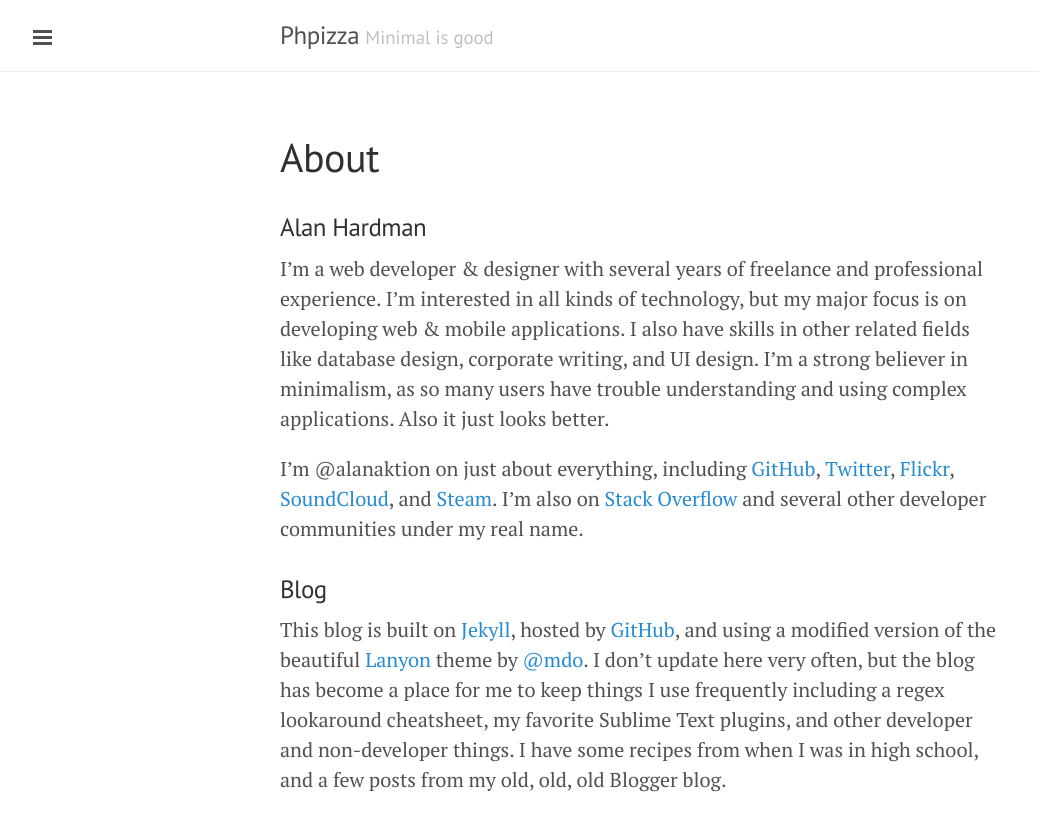
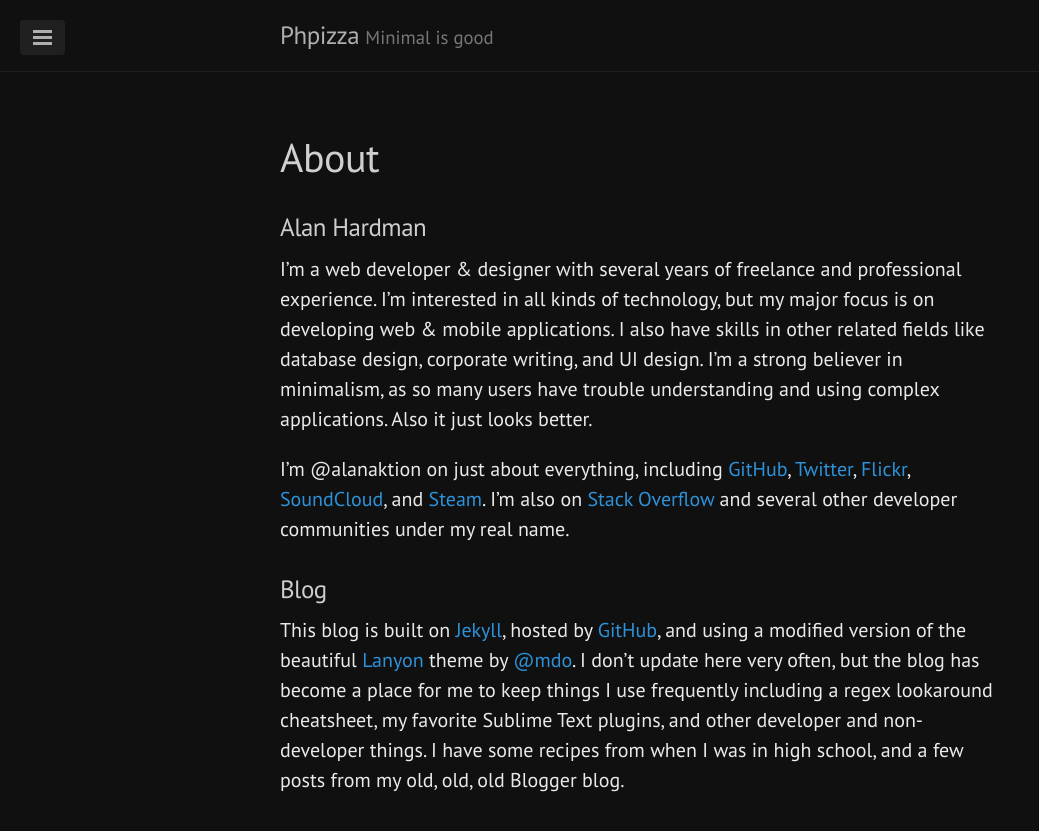
Before and after one commit to Alanaktion/alanaktion.github.io, a Jekyll site: the page built from about.md, in a window 1280 px wide. Shown: the top 831 px of the page, without its empty margins (0-1039 px from the left). Built offline with Jekyll 4.4.1, drawn with Linux system fonts in a browser that asks for light colours; Markdown is read by kramdown in place of the engine named in the settings.

Commit message:
Adding Lanyon Dark style to the <head>.

```diff
--- a/_includes/head.html
+++ b/_includes/head.html
@@ -21,6 +21,7 @@
   <link rel="stylesheet" href="{{ site.baseurl }}public/css/poole.css">
   <link rel="stylesheet" href="{{ site.baseurl }}public/css/syntax.css">
   <link rel="stylesheet" href="{{ site.baseurl }}public/css/lanyon.css">
+  <link rel="stylesheet" href="{{ site.baseurl }}public/css/lanyon-dark.css">
   <link rel="stylesheet" href="{{ site.baseurl }}public/css/style.css">
   <link rel="stylesheet" href="https://fonts.googleapis.com/css?family=PT+Serif:400,400italic,700%7CPT+Sans:400">
 
```
